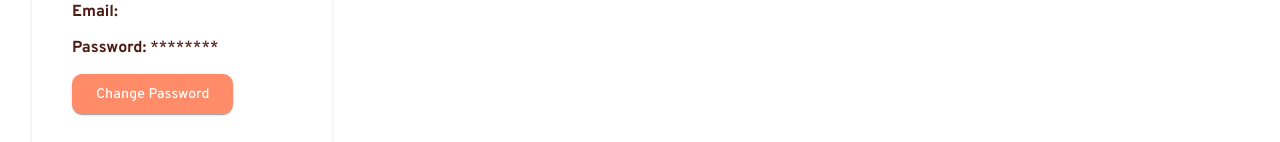
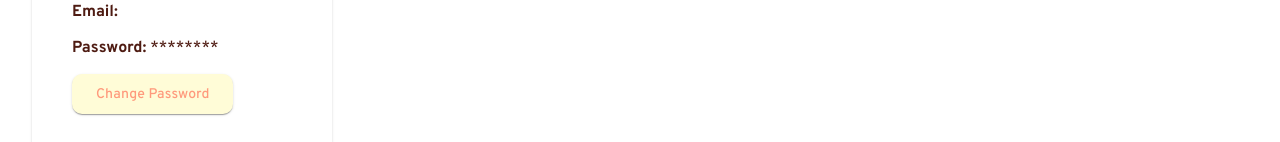
Before and after one commit to 1ASI0729-2510-4289-G3-KeepTeam/front-web, an Angular app: page /user-profile in a window 1280 px wide. Shown: the part 522-664 px from the top of the page. Built offline with nearby package versions, Linux system fonts and the light colour scheme; no server answers; sample sign-in values are in the browser's storage.

Commit message:
fix: button colors in profile page

```diff
--- a/src/app/profiles/pages/user-profile/user-profile.component.css
+++ b/src/app/profiles/pages/user-profile/user-profile.component.css
@@ -103,3 +103,8 @@
   flex-shrink: 0;
   border-radius: 10px;
 }
+
+.change-password-Button{
+  background-color: #FFFCD7 !important;
+  color: #FF9A7C !important;
+}
--- a/src/app/profiles/pages/user-profile/user-profile.component.html
+++ b/src/app/profiles/pages/user-profile/user-profile.component.html
@@ -34,7 +34,7 @@
       <mat-card-content>
         <p><strong>Email:</strong> {{ user.email }}</p>
         <p><strong>Password:</strong> ********</p>
-        <button mat-raised-button color="accent">Change Password</button>
+        <button mat-raised-button class="change-password-Button" color="accent">Change Password</button>
       </mat-card-content>
     </mat-card>
   </div>
```
